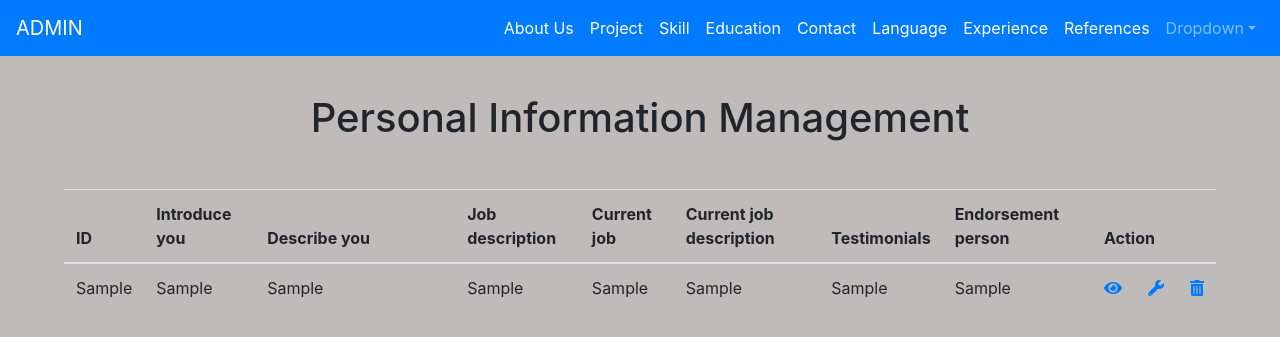
After one commit to thanhquan24112000/CSE_485_1851061613_PhamThanhQuan, a PHP site: page /CSE485_1851061613_PHAMTHANHQUAN/admin/manage.php?action=about in a window 1280 px wide. The commit adds this page. Shown: the top 337 px of the page. Run offline with PHP 8.4, Linux system fonts and the light colour scheme; the visitor is signed in with stand-in values (Sample User, id 1); tables that the repository leaves empty or names only in its code hold one stand-in row (values such as "Sample post").

Commit message:
update file

```diff
--- a/css/style.css
+++ b/css/style.css
@@ -24,11 +24,8 @@ background-color: white;
     font-weight: 600px;
     color: cornsilk;
 }
-.navbar-brand{
-    padding-left: 5%;
-}
 a:hover{
-    border-bottom: 2px solid #e67e22;
+    border-bottom: 2px solid #290e8d;
 }
 .text-center{
     margin-top: 7%;
--- /dev/null
+++ b/php/admin/index.php
@@ -0,0 +1,64 @@
+<?php session_start();
+if(!isset($_SESSION['email'])){
+    header('location:login.php');
+}else{?>
+<!doctype html>
+<html lang="en">
+  <head>
+    <title>hahahaha</title>
+    <!-- Required meta tags -->
+    <meta charset="utf-8">
+    <meta name="viewport" content="width=device-width, initial-scale=1, shrink-to-fit=no">
+
+    <!-- Bootstrap CSS -->
+    <link rel="stylesheet" href="https://stackpath.bootstrapcdn.com/bootstrap/4.3.1/css/bootstrap.min.css" integrity="sha384-ggOyR0iXCbMQv3Xipma34MD+dH/1fQ784/j6cY/iJTQUOhcWr7x9JvoRxT2MZw1T" crossorigin="anonymous">
+  </head>
+  <body>
+     <nav class="navbar navbar-expand-sm navbar-dark bg-primary">
+         <a class="navbar-brand" href="index.php">ADMIN</a>
+         <button class="navbar-toggler d-lg-none" type="button" data-toggle="collapse" data-target="#collapsibleNavId" aria-controls="collapsibleNavId"
+             aria-expanded="false" aria-label="Toggle navigation"></button>
+         <div class="collapse navbar-collapse" id="collapsibleNavId">
+             <ul class="navbar-nav ml-auto mt-2 mt-lg-0">
+                 <li class="nav-item active">
+                     <a class="nav-link" href="manage.php?action=about"> About Us<span class="sr-only">(current)</span></a>
+                 </li>
+                 <li class="nav-item active">
+                     <a class="nav-link" href="manage.php?action=project">Project<span class="sr-only">(current)</span></a>
+                 </li>
+                 <li class="nav-item active">
+                     <a class="nav-link" href="manage.php?action=skill">Skill<span class="sr-only">(current)</span></a>
+                 </li>
+                 <li class="nav-item active">
+                     <a class="nav-link" href="manage.php?action=education">Education<span class="sr-only">(current)</span></a>
+                 </li>
+                 <li class="nav-item active">
+                     <a class="nav-link" href="manage.php?action=contact">Contact<span class="sr-only">(current)</span></a>
+                 </li>
+                 <li class="nav-item active">
+                     <a class="nav-link" href="manage.php?action=language">Language<span class="sr-only">(current)</span></a>
+                 </li>
+                 <li class="nav-item active">
+                     <a class="nav-link" href="manage.php?action=experience">Experience<span class="sr-only">(current)</span></a>
+                 </li>
+                 <li class="nav-item active">
+                     <a class="nav-link" href="manage.php?action=references">References<span class="sr-only">(current)</span></a>
+                 </li>
+                 <li class="nav-item dropdown">
+                <a class="nav-link dropdown-toggle" href="#" id="dropdownId" data-toggle="dropdown" aria-haspopup="true" aria-expanded="false">Dropdown</a>
+                <div class="dropdown-menu" aria-labelledby="dropdownId">
+                    <a class="dropdown-item" href="http://localhost:81/CSE485_1851061613_PHAMTHANHQUAN/CSE_485_1851061613_PHAMTHANHQUAN/php/index.php">Create CV</a>
+                    <a class="dropdown-item" href="logout.php">Logout</a>
+                </div>
+            </li>
+             </ul>
+         </div>
+     </nav>
+          <!-- Optional JavaScript -->
+    <!-- jQuery first, then Popper.js, then Bootstrap JS -->
+    <script src="https://code.jquery.com/jquery-3.3.1.slim.min.js" integrity="sha384-q8i/X+965DzO0rT7abK41JStQIAqVgRVzpbzo5smXKp4YfRvH+8abtTE1Pi6jizo" crossorigin="anonymous"></script>
+    <script src="https://cdnjs.cloudflare.com/ajax/libs/popper.js/1.14.7/umd/popper.min.js" integrity="sha384-UO2eT0CpHqdSJQ6hJty5KVphtPhzWj9WO1clHTMGa3JDZwrnQq4sF86dIHNDz0W1" crossorigin="anonymous"></script>
+    <script src="https://stackpath.bootstrapcdn.com/bootstrap/4.3.1/js/bootstrap.min.js" integrity="sha384-JjSmVgyd0p3pXB1rRibZUAYoIIy6OrQ6VrjIEaFf/nJGzIxFDsf4x0xIM+B07jRM" crossorigin="anonymous"></script>
+  </body>
+</html>
+<?php } ?>
--- a/php/admin/login.php
+++ b/php/admin/login.php
@@ -31,7 +31,6 @@
      <div class="form-group">
       <div class="col-md-12">
        <button type="submit" class="btn btn-md btn-danger pull-right">Đăng nhập </button><br><br>
-
       </div>
      </div>
     </fieldset>
--- /dev/null
+++ b/php/admin/manage.php
@@ -0,0 +1,331 @@
+
+<!doctype html>
+<html lang="en">
+  <head>
+    <title>Title</title>
+    <!-- Required meta tags -->
+    <meta charset="utf-8">
+    <meta name="viewport" content="width=device-width, initial-scale=1, shrink-to-fit=no">
+
+    <!-- Bootstrap CSS -->
+    <link rel="stylesheet" href="css/style.css">
+    <link rel="stylesheet" href="https://cdnjs.cloudflare.com/ajax/libs/font-awesome/5.15.1/css/all.min.css">
+    <link rel="stylesheet" href="https://stackpath.bootstrapcdn.com/bootstrap/4.3.1/css/bootstrap.min.css" integrity="sha384-ggOyR0iXCbMQv3Xipma34MD+dH/1fQ784/j6cY/iJTQUOhcWr7x9JvoRxT2MZw1T" crossorigin="anonymous">
+
+  </head>
+  <body style =" background:#bfbbbb ">
+<?php
+if($_GET['action'] == 'about'){
+    require 'index.php';
+    require 'ketnoi.php';
+    $sql = "SELECT * from motaban";
+    $result =mysqli_query($conn,$sql);
+?>
+
+  <div style =" background:#bfbbbb ;display: flex;flex-direction: column; align-items: center;">
+  <div style = "margin-top : 3%;margin-bottom:3%"><H1>Personal Information Management</H1></div>
+  <div class = "xem" style ="width : 90vw">
+      <table class="table" >
+          <thead>
+              <tr>
+                  <th>ID</th>
+                  <th>Introduce you</th>
+                  <th>Describe you</th>
+                  <th>Job description</th>
+                  <th>Current job</th>
+                  <th>Current job description</th>
+                  <th>Testimonials</th>
+                  <th>Endorsement person</th>
+                  <th>Action</th>
+              </tr>
+          </thead>
+          <tbody>
+          <?php if(mysqli_num_rows($result) > 0){
+              while ($row = mysqli_fetch_assoc($result)){ ?>
+              <tr>
+                  <td scope="row"><?php echo $row['mamota'] ?></td>
+                  <td><?php echo $row['gioithieuban'] ?></td>
+                  <td style = "min-width:200px !important"><?php echo $row['motaban'] ?></td>
+                  <td><?php echo $row['motacongviec'] ?></td>
+                  <td><?php echo $row['congviechientai'] ?></td>
+                  <td><?php echo $row['motacongviechientai'] ?></td>
+                  <td><?php echo $row['loichungthuc'] ?></td>
+                  <td><?php echo $row['nguoichungthuc'] ?></td>
+                  <td><div style = "display: flex; justify-content:space-between; width: 100px ;"><a href="xemtt.php?id=<?php echo $row['mamota'] ?>"><i class="fas fa-eye"></i></a> <a href="#"><i class="fas fa-wrench"></i></a> <a href="xoa.php?id=<?php echo $row['mamota'];?>" onclick = "return confirm('Are you sure want to delete?');"><i class="fas fa-trash-alt"></i></a></div></td>
+              </tr>
+              <?php }
+            } ?>
+          </tbody>
+      </table>
+      </div>
+    </div>
+<?php
+}
+elseif($_GET['action'] == 'project'){
+    require 'index.php';
+    require 'ketnoi.php';
+    $sql = "SELECT * from duan";
+    $result =mysqli_query($conn,$sql);?>
+    <div style =" background:#bfbbbb ;display: flex;flex-direction: column; align-items: center;">
+    <div style = "margin-top : 3%;margin-bottom:3%"><H1>Project</H1></div>
+    <div class = "xem" style ="width : 90vw">
+        <table class="table" >
+            <thead>
+                <tr>
+                    <th>ID</th>
+                    <th>Name Project</th>
+                    <th>Image</th>
+                    <th>Description</th>
+                    <th>Action</th>
+                </tr>
+            </thead>
+            <tbody>
+            <?php if(mysqli_num_rows($result) > 0){
+                while ($row = mysqli_fetch_assoc($result)){ ?>
+                <tr>
+                    <td scope="row"><?php echo $row['maduan'] ?></td>
+                    <td><?php echo $row['tenduan'] ?></td>
+                    <td style = "min-width:200px !important"><?php echo $row['anh'] ?></td>
+                    <td><?php echo $row['mota'] ?></td>
+                    <td><div style = "display: flex; justify-content:space-between; width: 100px ;"><a href="xemtt.php?id=<?php echo $row['mamota'] ?>"><i class="fas fa-eye"></i></a> <a href="#"><i class="fas fa-wrench"></i></a> <a href="xoa.php?id=<?php echo $row['mamota'];?>" onclick = "return confirm('Are you sure want to delete?');"><i class="fas fa-trash-alt"></i></a></div></td>
+                </tr>
+                <?php }
+              } ?>
+            </tbody>
+        </table>
+        </div>
+      </div>
+  <?php
+}
+elseif($_GET['action'] == 'experience'){
+    require 'index.php';
+    require 'ketnoi.php';
+    $sql = "SELECT * from kinhnghiem";
+    $result =mysqli_query($conn,$sql); ?>
+      <div style =" background:#bfbbbb ;display: flex;flex-direction: column; align-items: center;">
+  <div style = "margin-top : 3%;margin-bottom:3%"><H1>Experience Management</H1></div>
+  <div class = "xem" style ="width : 90vw">
+      <table class="table" >
+          <thead>
+              <tr>
+                  <th>ID</th>
+                  <th>Skill</th>
+                  <th>First Time</th>
+                  <th>Last Time</th>
+                  <th>Position</th>
+                  <th>Description</th>
+                  <th>Action</th>
+              </tr>
+          </thead>
+          <tbody>
+          <?php if(mysqli_num_rows($result) > 0){
+              while ($row = mysqli_fetch_assoc($result)){ ?>
+              <tr>
+                  <td scope="row"><?php echo $row['makinhnghiem'] ?></td>
+                  <td><?php echo $row['tenkinhnghiem'] ?></td>
+                  <td style = "min-width:200px !important"><?php echo $row['thoigianbatdau'] ?></td>
+                  <td><?php echo $row['thoigianketthuc'] ?></td>
+                  <td><?php echo $row['chucvu'] ?></td>
+                  <td><?php echo $row['motakinhnghiem'] ?></td>
+                  <td><div style = "display: flex; justify-content:space-between; width: 100px ;"><a href="xemtt.php?id=<?php echo $row['mamota'] ?>"><i class="fas fa-eye"></i></a> <a href="#"><i class="fas fa-wrench"></i></a> <a href="xoa.php?id=<?php echo $row['mamota'];?>" onclick = "return confirm('Are you sure want to delete?');"><i class="fas fa-trash-alt"></i></a></div></td>
+              </tr>
+              <?php }
+            } ?>
+          </tbody>
+      </table>
+      </div>
+    </div>
+<?php
+}
+elseif($_GET['action'] == 'education'){
+    require 'index.php';
+    require 'ketnoi.php';
+    $sql = "SELECT * from hoctap";
+    $result =mysqli_query($conn,$sql);?>
+      <div style =" background:#bfbbbb ;display: flex;flex-direction: column; align-items: center;">
+  <div style = "margin-top : 3%;margin-bottom:3%"><H1>Education</H1></div>
+  <div class = "xem" style ="width : 90vw">
+      <table class="table" >
+          <thead>
+              <tr>
+                  <th>ID</th>
+                  <th>Degree</th>
+                  <th>Describe Degree</th>
+                  <th>School</th>
+                  <th>First Time</th>
+                  <th>Last Time</th>
+                  <th>Describe</th>
+                  <th>Action</th>
+              </tr>
+          </thead>
+          <tbody>
+          <?php if(mysqli_num_rows($result) > 0){
+              while ($row = mysqli_fetch_assoc($result)){ ?>
+              <tr>
+                  <td scope="row"><?php echo $row['mahoctap'] ?></td>
+                  <td><?php echo $row['tenbang'] ?></td>
+                  <td style = "min-width:200px !important"><?php echo $row['tenbang1'] ?></td>
+                  <td><?php echo $row['tentruong'] ?></td>
+                  <td><?php echo $row['thoigianbatdau'] ?></td>
+                  <td><?php echo $row['thoigianketthuc'] ?></td>
+                  <td><?php echo $row['mota'] ?></td>
+                  <td><div style = "display: flex; justify-content:space-between; width: 100px ;"><a href="xemtt.php?id=<?php echo $row['mamota'] ?>"><i class="fas fa-eye"></i></a> <a href="#"><i class="fas fa-wrench"></i></a> <a href="xoa.php?id=<?php echo $row['mamota'];?>" onclick = "return confirm('Are you sure want to delete?');"><i class="fas fa-trash-alt"></i></a></div></td>
+              </tr>
+              <?php }
+            } ?>
+          </tbody>
+      </table>
+      </div>
+    </div>
+<?php
+}
+elseif($_GET['action'] == 'contact'){
+    require 'index.php';
+    require 'ketnoi.php';
+    $sql = "SELECT * from lienhe";
+    $result =mysqli_query($conn,$sql);?>
+      <div style =" background:#bfbbbb ;display: flex;flex-direction: column; align-items: center;">
+  <div style = "margin-top : 3%;margin-bottom:3%"><H1>Comment Management</H1></div>
+  <div class = "xem" style ="width : 90vw">
+      <table class="table" >
+          <thead>
+              <tr>
+                  <th>ID</th>
+                  <th>Name</th>
+                  <th>Email</th>
+                  <th>Comment</th>
+                  <th>Action</th>
+              </tr>
+          </thead>
+          <tbody>
+          <?php if(mysqli_num_rows($result) > 0){
+              while ($row = mysqli_fetch_assoc($result)){ ?>
+              <tr>
+                  <td scope="row"><?php echo $row['manguoidung'] ?></td>
+                  <td><?php echo $row['ten'] ?></td>
+                  <td style = "min-width:200px !important"><?php echo $row['email'] ?></td>
+                  <td><?php echo $row['noidung'] ?></td>
+                  <td><div style = "display: flex; justify-content:space-between; width: 100px ;"><a href="xemtt.php?id=<?php echo $row['mamota'] ?>"><i class="fas fa-eye"></i></a> <a href="#"><i class="fas fa-wrench"></i></a> <a href="xoa.php?id=<?php echo $row['mamota'];?>" onclick = "return confirm('Are you sure want to delete?');"><i class="fas fa-trash-alt"></i></a></div></td>
+              </tr>
+              <?php }
+            } ?>
+          </tbody>
+      </table>
+      </div>
+    </div>
+<?php
+}
+elseif($_GET['action'] == 'language'){
+    require 'index.php';
+    require 'ketnoi.php';
+    $sql = "SELECT * from ngonngu";
+    $result =mysqli_query($conn,$sql); ?>
+      <div style =" background:#bfbbbb ;display: flex;flex-direction: column; align-items: center;">
+  <div style = "margin-top : 3%;margin-bottom:3%"><H1>Programming language</H1></div>
+  <div class = "xem" style ="width : 90vw">
+      <table class="table" >
+          <thead>
+              <tr>
+                  <th>ID</th>
+                  <th>Name</th>
+                  <th>% Complate</th>
+                  <th>Action</th>
+              </tr>
+          </thead>
+          <tbody>
+          <?php if(mysqli_num_rows($result) > 0){
+              while ($row = mysqli_fetch_assoc($result)){ ?>
+              <tr>
+                  <td scope="row"><?php echo $row['mangonngu'] ?></td>
+                  <td><?php echo $row['tenngonngu'] ?></td>
+                  <td style = "min-width:200px !important"><?php echo $row['%hoanthanh'] ?></td>
+                  <td><div style = "display: flex; justify-content:space-between; width: 100px ;"><a href="xemtt.php?id=<?php echo $row['mamota'] ?>"><i class="fas fa-eye"></i></a> <a href="#"><i class="fas fa-wrench"></i></a> <a href="xoa.php?id=<?php echo $row['mamota'];?>" onclick = "return confirm('Are you sure want to delete?');"><i class="fas fa-trash-alt"></i></a></div></td>
+              </tr>
+              <?php }
+            } ?>
+          </tbody>
+      </table>
+      </div>
+    </div>
+<?php
+}
+elseif($_GET['action'] == 'skill'){
+    require 'index.php';
+    require 'ketnoi.php';
+    $sql = "SELECT * from kynang";
+    $result =mysqli_query($conn,$sql);?>
+      <div style =" background:#bfbbbb ;display: flex;flex-direction: column; align-items: center;">
+  <div style = "margin-top : 3%;margin-bottom:3%"><H1>My Skill</H1></div>
+  <div class = "xem" style ="width : 90vw">
+      <table class="table" >
+          <thead>
+              <tr>
+                  <th>ID</th>
+                  <th>Name</th>
+                  <th>Describe Skill</th>
+                  <th>Action</th>
+              </tr>
+          </thead>
+          <tbody>
+          <?php if(mysqli_num_rows($result) > 0){
+              while ($row = mysqli_fetch_assoc($result)){ ?>
+              <tr>
+                  <td scope="row"><?php echo $row['makynang'] ?></td>
+                  <td><?php echo $row['tenkynang'] ?></td>
+                  <td style = "min-width:200px !important"><?php echo $row['motakynang'] ?></td>
+                  <td><div style = "display: flex; justify-content:space-between; width: 100px ;"><a href="xemtt.php?id=<?php echo $row['mamota'] ?>"><i class="fas fa-eye"></i></a> <a href="#"><i class="fas fa-wrench"></i></a> <a href="xoa.php?id=<?php echo $row['mamota'];?>" onclick = "return confirm('Are you sure want to delete?');"><i class="fas fa-trash-alt"></i></a></div></td>
+              </tr>
+              <?php }
+            } ?>
+          </tbody>
+      </table>
+      </div>
+    </div>
+<?php
+}
+else{
+    require 'index.php';
+    require 'ketnoi.php';
+    $sql = "SELECT * from nguoigioithieu";
+    $result =mysqli_query($conn,$sql);?>
+      <div style =" background:#bfbbbb ;display: flex;flex-direction: column; align-items: center;">
+  <div style = "margin-top : 3%;margin-bottom:3%"><H1>Presenter</H1></div>
+  <div class = "xem" style ="width : 90vw">
+      <table class="table" >
+          <thead>
+              <tr>
+                  <th>ID</th>
+                  <th>Name</th>
+                  <th>Avatar</th>
+                  <th>Position</th>
+                  <th>Introduction</th>
+                  <th>Action</th>
+              </tr>
+          </thead>
+          <tbody>
+          <?php if(mysqli_num_rows($result) > 0){
+              while ($row = mysqli_fetch_assoc($result)){ ?>
+              <tr>
+                  <td scope="row"><?php echo $row['manguoigioithieu'] ?></td>
+                  <td><?php echo $row['ten'] ?></td>
+                  <td style = "min-width:200px !important"><?php echo $row['anh'] ?></td>
+                  <td><?php echo $row['chucvu'] ?></td>
+                  <td><?php echo $row['mota'] ?></td>
+                  <td><div style = "display: flex; justify-content:space-between; width: 100px ;"><a href="xemtt.php?id=<?php echo $row['mamota'] ?>"><i class="fas fa-eye"></i></a> <a href="#"><i class="fas fa-wrench"></i></a> <a href="xoa.php?id=<?php echo $row['mamota'];?>" onclick = "return confirm('Are you sure want to delete?');"><i class="fas fa-trash-alt"></i></a></div></td>
+              </tr>
+              <?php }
+            } ?>
+          </tbody>
+      </table>
+      </div>
+    </div>
+<?php
+}
+ ?>
+ <!-- Optional JavaScript -->
+    <!-- jQuery first, then Popper.js, then Bootstrap JS -->
+    <script src="https://code.jquery.com/jquery-3.3.1.slim.min.js" integrity="sha384-q8i/X+965DzO0rT7abK41JStQIAqVgRVzpbzo5smXKp4YfRvH+8abtTE1Pi6jizo" crossorigin="anonymous"></script>
+    <script src="https://cdnjs.cloudflare.com/ajax/libs/popper.js/1.14.7/umd/popper.min.js" integrity="sha384-UO2eT0CpHqdSJQ6hJty5KVphtPhzWj9WO1clHTMGa3JDZwrnQq4sF86dIHNDz0W1" crossorigin="anonymous"></script>
+    <script src="https://stackpath.bootstrapcdn.com/bootstrap/4.3.1/js/bootstrap.min.js" integrity="sha384-JjSmVgyd0p3pXB1rRibZUAYoIIy6OrQ6VrjIEaFf/nJGzIxFDsf4x0xIM+B07jRM" crossorigin="anonymous"></script>
+  </body>
+</html>
```
Also changed, not shown: php/admin/login1.php (+7 -7 lines), php/admin/logout.php (added, +19 -0 lines), php/index.php (+4 -4 lines), php/admin/ketnoi.php (line endings or trailing spaces).
